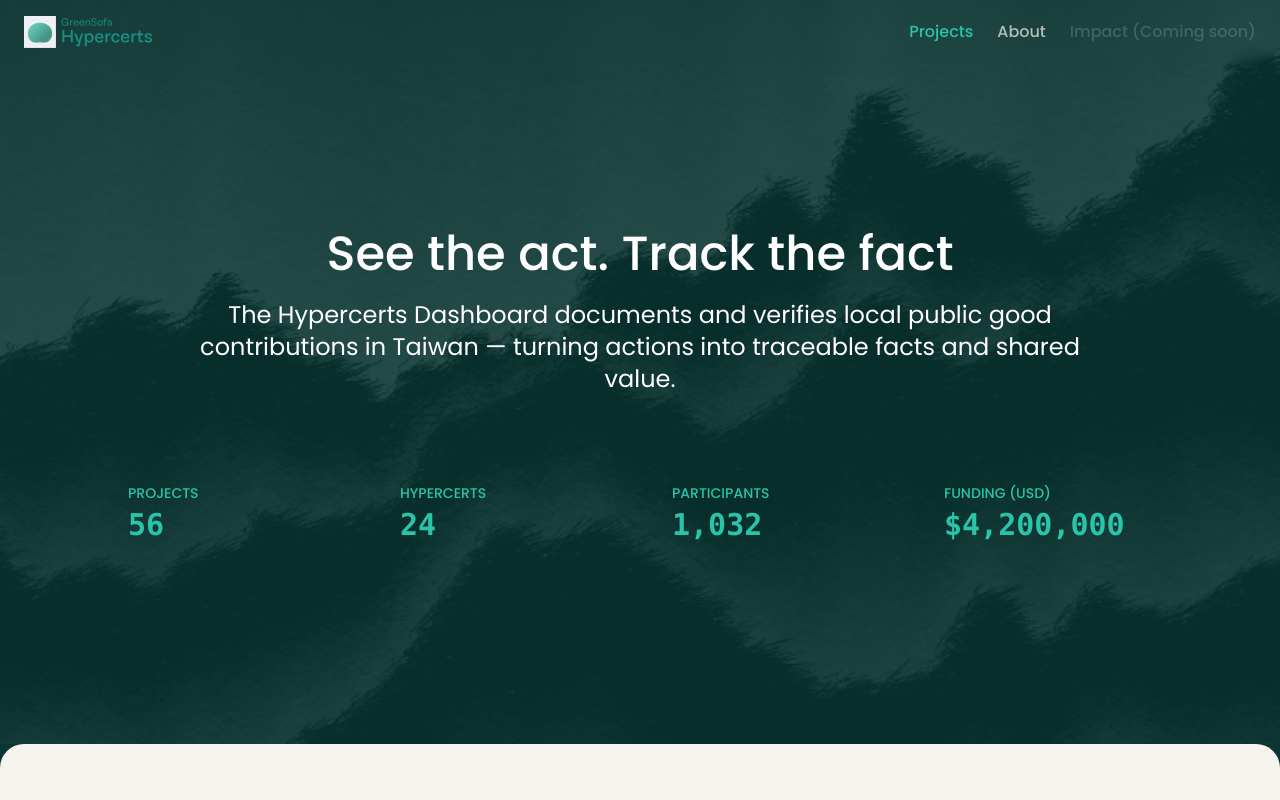
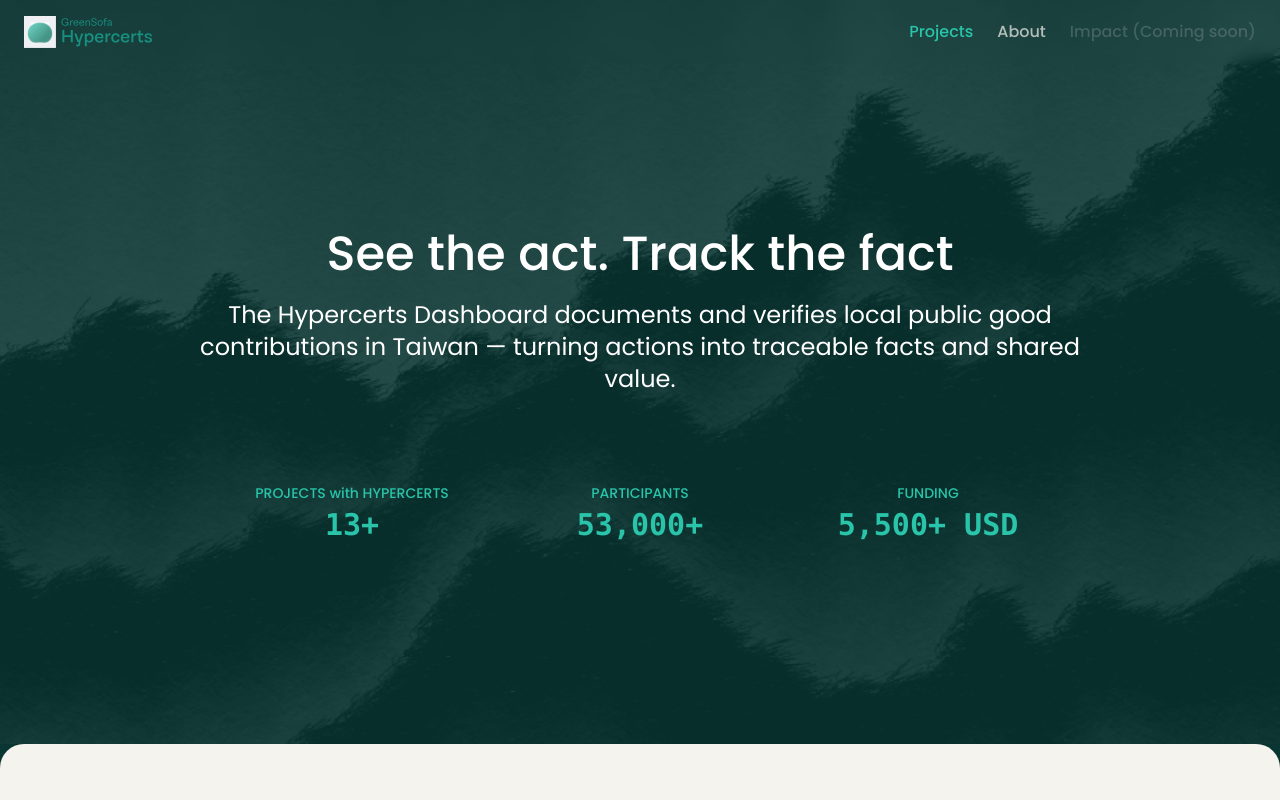
Before and after one commit to FABDAOtw/FABDAOtw.github.io, a React (Vite) app: page / in a window 1280 px wide. Shown: the top 800 px of the page. Built offline with nearby package versions, Linux system fonts and the light colour scheme.

Commit message:
Update stats

```diff
--- a/src/components/Hero.tsx
+++ b/src/components/Hero.tsx
@@ -21,17 +21,14 @@ export function Hero({
     return () => window.removeEventListener('scroll', onScroll as any);
   }, []);
   const stats = [{
-    label: 'PROJECTS',
-    value: '56'
-  }, {
-    label: 'HYPERCERTS',
-    value: '24'
+    label: 'PROJECTS with HYPERCERTS',
+    value: '13+'
   }, {
     label: 'PARTICIPANTS',
-    value: '1,032'
+    value: '53,000+'
   }, {
-    label: 'FUNDING (USD)',
-    value: '$4,200,000'
+    label: 'FUNDING',
+    value: '5,500+ USD'
   }];
   return <section className="
         md:sticky top-0 z-10 relative
@@ -62,8 +59,8 @@ export function Hero({
         {/* Stats directly under the title */}
         <div className="mt-6 md:mt-10">
           {/* Optional: a subtle panel behind stats; remove if you want them floating */}
-          <div className="rounded-2xl p-4 md:p-6 .max-w-4xl">
-            <div className="grid grid-cols-1 md:grid-cols-2 lg:grid-cols-4 gap-2 md:gap-2 lg:gap-4">
+          <div className="rounded-2xl p-4 md:p-6 max-w-4xl mx-auto">
+            <div className="grid grid-cols-1 md:grid-cols-3 gap-4">
               {stats.map((stat, i) => <StatsCard key={i} label={stat.label} value={stat.value} />)}
             </div>
           </div>
--- a/src/components/StatsCard.tsx
+++ b/src/components/StatsCard.tsx
@@ -65,7 +65,7 @@ export function StatsCard({
 
   // colour flips based on the parent’s scrolled state
   const textColor = scrolled ? "text-[#093532]" : "text-[#29C4A9]";
-  return <div ref={ref} className="rounded-lg py-4 md:p-6 transition-colors duration-500">
+  return <div ref={ref} className="rounded-lg py-4 md:p-6 transition-colors duration-500 text-center">
       <div className={`text-sm font-medium mb-1 ${textColor}`}>{label}</div>
       <div className={`text-3xl font-bold font-mono ${textColor}`}>
         {inView ? displayValue : value}
```
